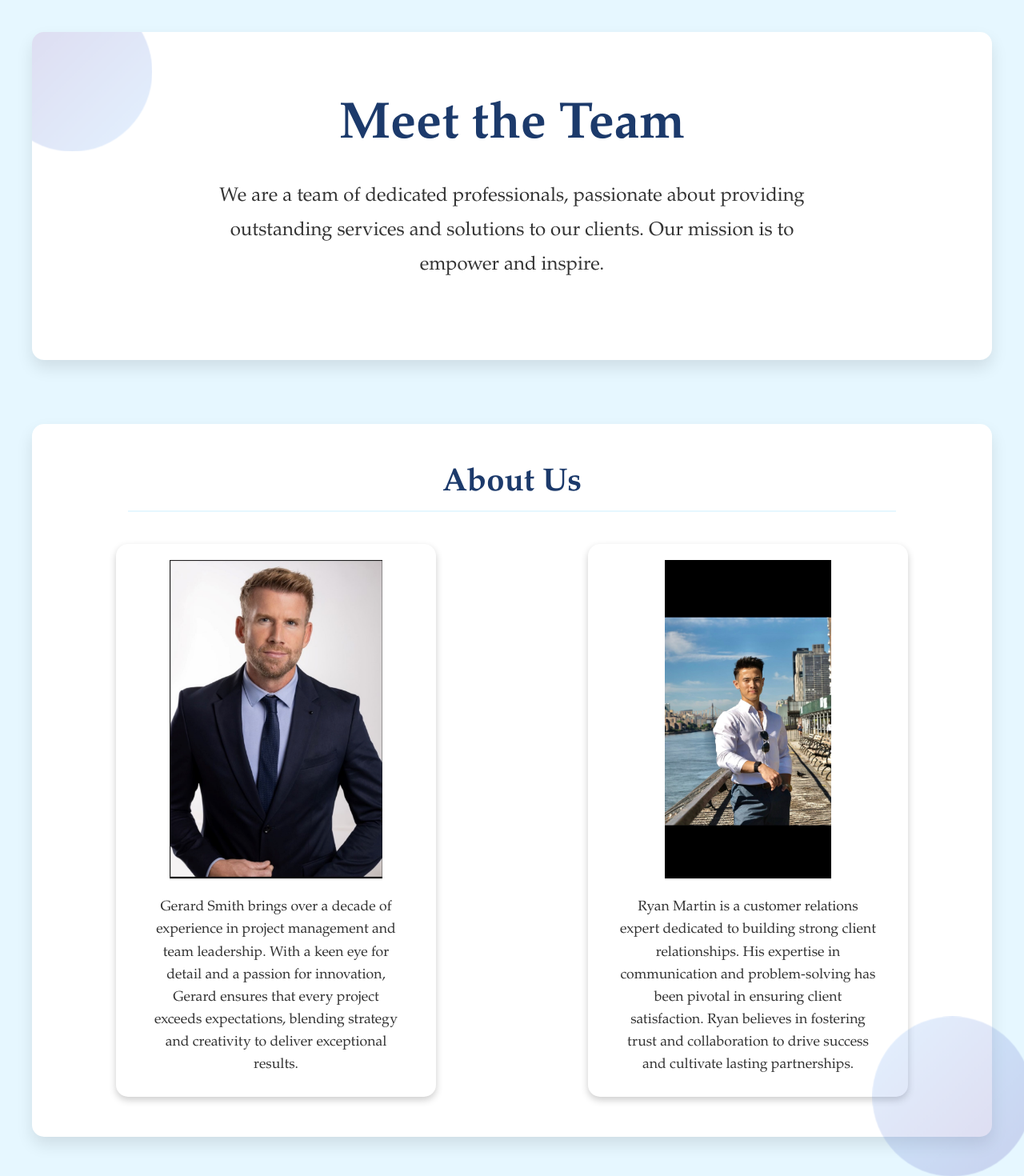
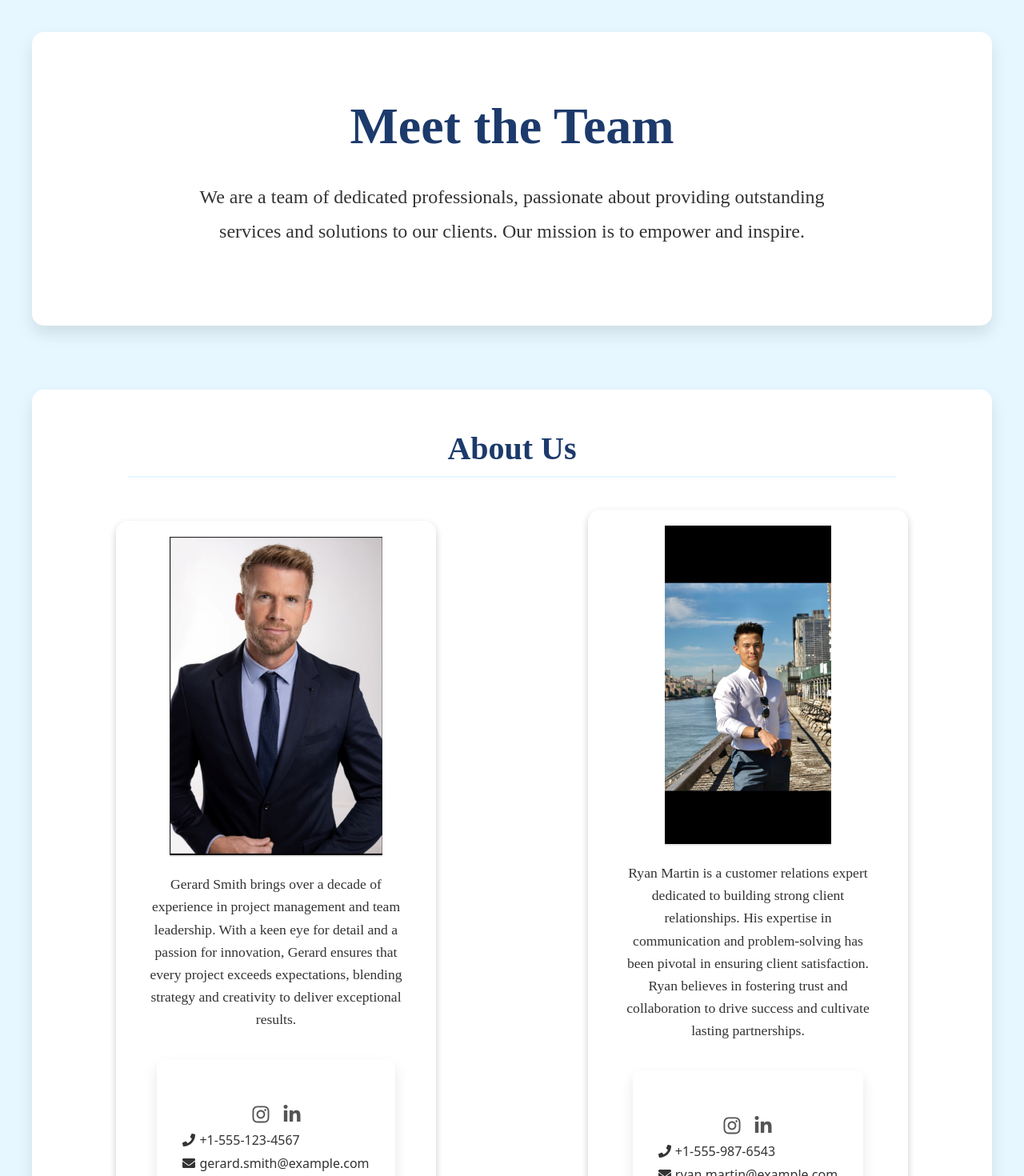
Before and after one commit to charlesheese/realestate, a React (Vite) app: page /about in a window 1280 px wide. Shown: the part 60-1530 px from the top of the page at 80% size. Built offline with nearby package versions, Linux system fonts and the light colour scheme.

Commit message:
changes to about us

```diff
--- a/src/pages/AboutUs.css
+++ b/src/pages/AboutUs.css
@@ -11,43 +11,44 @@
     flex-direction: column;
     align-items: center;
     justify-content: center;
-    padding: 80px 20px; /* Adjusted padding to push it down from navbar */
+    padding: 80px 20px;
     max-width: 1200px;
-    margin: 40px auto; /* Added margin for spacing from navbar */
-    gap: 20px; /* Reduced gap between title and description */
+    margin: 40px auto;
+    gap: 20px;
     height: auto;
     background-color: #fff;
     box-shadow: 0 10px 20px rgba(0, 0, 0, 0.1);
     border-radius: 15px;
     position: relative;
     overflow: hidden;
-    text-align: center; /* Center-align all content */
+    text-align: center;
+    animation: fade-in 1.5s ease-in-out forwards;
   }
 
   .meet-the-team-title {
     font-size: 4em;
     font-weight: bold;
-    color:  #1c3a6b;
-    font-family: "Bodoni MT", "Didot", "Didot LT STD", "Hoefler Text", Garamond, serif;
+    color: #1c3a6b;
+    font-family: "Bodoni MT", serif;
     text-align: center;
     z-index: 1;
-    animation: fadeIn 1s ease-in-out;
+    animation: fade-in 1.8s ease-in-out forwards;
   }
 
   .meet-the-team-description {
     font-size: 1.5em;
     color: #333;
     line-height: 1.8;
-    font-family: "Bodoni MT", "Didot", "Didot LT STD", "Hoefler Text", Garamond, serif;
+    font-family: "Bodoni MT", serif;
     text-align: center;
     max-width: 800px;
     z-index: 1;
-    animation: fadeIn 2s ease-in-out;
+    animation: fade-in 2s ease-in-out forwards;
   }
 
   /* About Us Section */
   .about-us {
-    margin: 80px auto; /* Reduced margin to bring About Us closer to Meet the Team */
+    margin: 80px auto;
     max-width: 1200px;
     text-align: center;
     background-color: #fff;
@@ -55,55 +56,29 @@
     padding: 50px 20px;
     box-shadow: 0 10px 20px rgba(0, 0, 0, 0.1);
     position: relative;
-}
-
-.about-us::after {
-    content: "";
-    position: absolute;
-    bottom: -50px;
-    right: -50px;
-    width: 200px;
-    height: 200px;
-    background: linear-gradient(135deg, #74b9ff, #523ca8);
-    opacity: 0.2;
-    border-radius: 50%;
-    animation: float 6s infinite ease-in-out; /* Ensure animation is applied */
-    z-index: 0;
-}
-
-.meet-the-team::after {
-    content: "";
-    position: absolute;
-    top: -50px;
-    left: -50px;
-    width: 200px;
-    height: 200px;
-    background: linear-gradient(135deg, #523ca8, #74b9ff);
-    opacity: 0.2;
-    border-radius: 50%;
-    animation: float 6s infinite ease-in-out; /* Ensure animation is applied */
-    z-index: 0;
+    animation: fade-in 2s ease-in-out forwards;
   }
 
   .about-us-title {
     font-size: 2.5em;
     font-weight: bold;
-    color:  #1c3a6b;
-    font-family: "Bodoni MT", "Didot", "Didot LT STD", "Hoefler Text", Garamond, serif;
+    color: #1c3a6b;
+    font-family: "Bodoni MT", serif;
     margin-bottom: 10px;
     z-index: 1;
     position: relative;
+    animation: fade-in 2s ease-in-out forwards;
   }
 
   .underline {
     width: 60rem;
     height: 2px;
-    background-color:  #e6f7ff;
+    background-color: #e6f7ff;
     margin: 10px auto;
     z-index: 1;
+    animation: fade-in 2s ease-in-out forwards;
   }
 
-/* About Us Photos */
   /* About Us Photos */
   .about-us-photos {
     display: flex;
@@ -112,6 +87,7 @@
     width: 100%;
     margin-top: 40px;
     gap: 20px;
+    animation: fade-in 2s ease-in-out forwards;
   }
 
   .about-us-member {
@@ -126,32 +102,33 @@
     border-radius: 15px;
     transition: transform 0.3s ease-in-out;
     background-color: #fff;
-    box-shadow: 0 4px 10px rgba(0, 0, 0, 0.2); /* Soft shadow */
-    padding-top: 20px; /* Add margin above the image */
+    box-shadow: 0 4px 10px rgba(0, 0, 0, 0.2);
+    padding-top: 20px;
+    animation: fade-in 2s ease-in-out forwards;
   }
 
   .about-us-member:hover {
     transform: translateY(-10px) scale(1.05);
   }
+
   .about-us-member a {
-    text-decoration: none; /* Remove underline */
-    color: inherit; /* Keep original color */
+    text-decoration: none;
+    color: inherit;
   }
-
 
   /* Image Sizing */
   .headshot-default,
   .headshot-top-2-3 {
     width: 100%;
     height: auto;
-    max-height: 400px; /* Maintain earlier max height */
+    max-height: 400px;
     object-fit: cover;
     border-bottom: 2px solid rgba(0, 0, 0, 0.1);
   }
 
   /* Gerard's Top 2/3 Image */
   .headshot-top-2-3 {
-    object-position: top; /* Show the top two-thirds of the image */
+    object-position: top;
   }
 
   /* Member Description */
@@ -160,14 +137,54 @@
     color: #333;
     line-height: 1.6;
     max-width: 90%;
-    font-family: "Bodoni MT", "Didot", "Didot LT STD", "Hoefler Text", Garamond, serif;
+    font-family: "Bodoni MT", serif;
     margin-top: 10px;
     z-index: 1;
     position: relative;
     padding: 10px 20px;
   }
 
+  /* Contact Info Section */
+  .contact-info {
+    margin-top: 10px; /* Reduced spacing from description */
+  }
 
+  .social-icons {
+    display: flex;
+    gap: 15px;
+    justify-content: center;
+    margin-bottom: 5px; /* Reduced spacing */
+  }
+
+  .icon {
+    font-size: 1.5em;
+    color: #1c3a6b;
+    transition: color 0.3s ease-in-out;
+  }
+
+  .icon:hover {
+    color: #0056b3;
+  }
+
+  .contact-details {
+    font-size: 1em;
+    color: #333;
+  }
+
+  .contact-details p {
+    display: flex;
+    align-items: center;
+    gap: 5px;
+    margin: 5px 0;
+    transition: color 0.3s ease-in-out;
+    cursor: pointer;
+  }
+
+  .contact-details p:hover {
+    color: #0056b3;
+  }
+
+  /* Floating Animation */
   @keyframes float {
     0% {
       transform: translateY(0) translateX(0);
@@ -179,3 +196,15 @@
       transform: translateY(0) translateX(0);
     }
   }
+
+  /* Fade-in Animation */
+  @keyframes fade-in {
+    from {
+      opacity: 0;
+      transform: translateY(20px);
+    }
+    to {
+      opacity: 1;
+      transform: translateY(0);
+    }
+  }
--- a/src/pages/AboutUs.tsx
+++ b/src/pages/AboutUs.tsx
@@ -1,7 +1,8 @@
 import React from "react";
 import "./AboutUs.css";
-import GerardSmith from "./image.png"; // Replace with the actual path to Gerard's photo
-import RyanMartin from "./RyanMartin.jpeg"; // Replace with the actual path to Ryan's photo
+import GerardSmith from "./image.png";
+import RyanMartin from "./RyanMartin.jpeg";
+import { FaPhone, FaEnvelope, FaInstagram, FaLinkedinIn } from "react-icons/fa";
 
 const AboutUs: React.FC = () => {
   return (
@@ -24,7 +25,7 @@
           {/* Gerard's Photo */}
           <div className="about-us-member">
             <a
-              href="https://www.instagram.com/"
+              href="https://www.instagram.com/gerardsmith"
               target="_blank"
               rel="noopener noreferrer"
             >
@@ -41,12 +42,44 @@
               expectations, blending strategy and creativity to deliver
               exceptional results.
             </p>
+            <div className="contact-info">
+              <div className="social-icons">
+                <a
+                  href="https://www.instagram.com/gerardsmith"
+                  target="_blank"
+                  rel="noopener noreferrer"
+                  className="icon"
+                >
+                  <FaInstagram />
+                </a>
+                <a
+                  href="https://www.linkedin.com/in/gerardsmith"
+                  target="_blank"
+                  rel="noopener noreferrer"
+                  className="icon"
+                >
+                  <FaLinkedinIn />
+                </a>
+              </div>
+              <div className="contact-details">
+                <p onClick={() => (window.location.href = "tel:+15551234567")}>
+                  <FaPhone /> +1-555-123-4567
+                </p>
+                <p
+                  onClick={() =>
+                    (window.location.href = "mailto:gerard.smith@example.com")
+                  }
+                >
+                  <FaEnvelope /> gerard.smith@example.com
+                </p>
+              </div>
+            </div>
           </div>
 
           {/* Ryan's Photo */}
           <div className="about-us-member">
             <a
-              href="https://www.instagram.com/"
+              href="https://www.instagram.com/ryanmartin"
               target="_blank"
               rel="noopener noreferrer"
             >
@@ -63,6 +96,38 @@
               Ryan believes in fostering trust and collaboration to drive
               success and cultivate lasting partnerships.
             </p>
+            <div className="contact-info">
+              <div className="social-icons">
+                <a
+                  href="https://www.instagram.com/ryanmartin"
+                  target="_blank"
+                  rel="noopener noreferrer"
+                  className="icon"
+                >
+                  <FaInstagram />
+                </a>
+                <a
+                  href="https://www.linkedin.com/in/ryanmartin"
+                  target="_blank"
+                  rel="noopener noreferrer"
+                  className="icon"
+                >
+                  <FaLinkedinIn />
+                </a>
+              </div>
+              <div className="contact-details">
+                <p onClick={() => (window.location.href = "tel:+15559876543")}>
+                  <FaPhone /> +1-555-987-6543
+                </p>
+                <p
+                  onClick={() =>
+                    (window.location.href = "mailto:ryan.martin@example.com")
+                  }
+                >
+                  <FaEnvelope /> ryan.martin@example.com
+                </p>
+              </div>
+            </div>
           </div>
         </div>
       </div>
```
Lines whose indentation alone changed are shown as unchanged.
